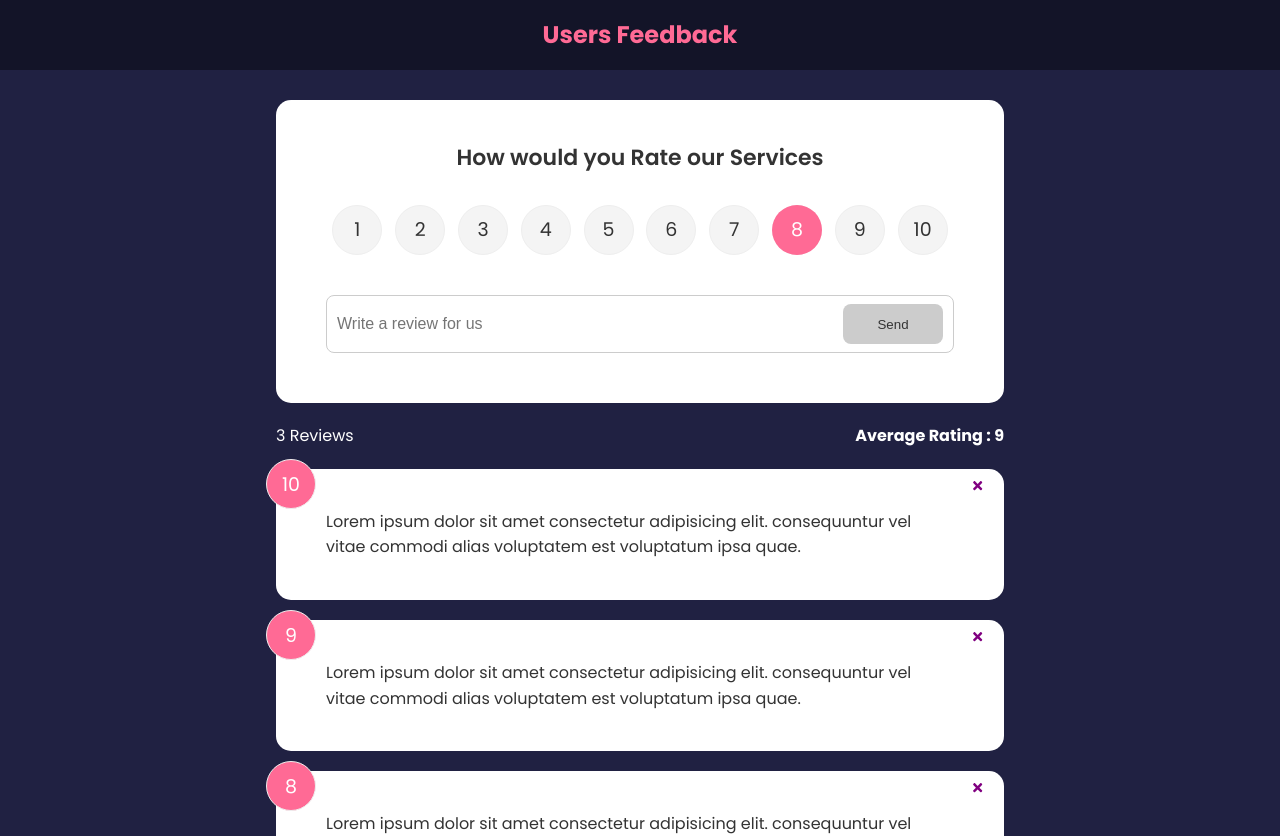
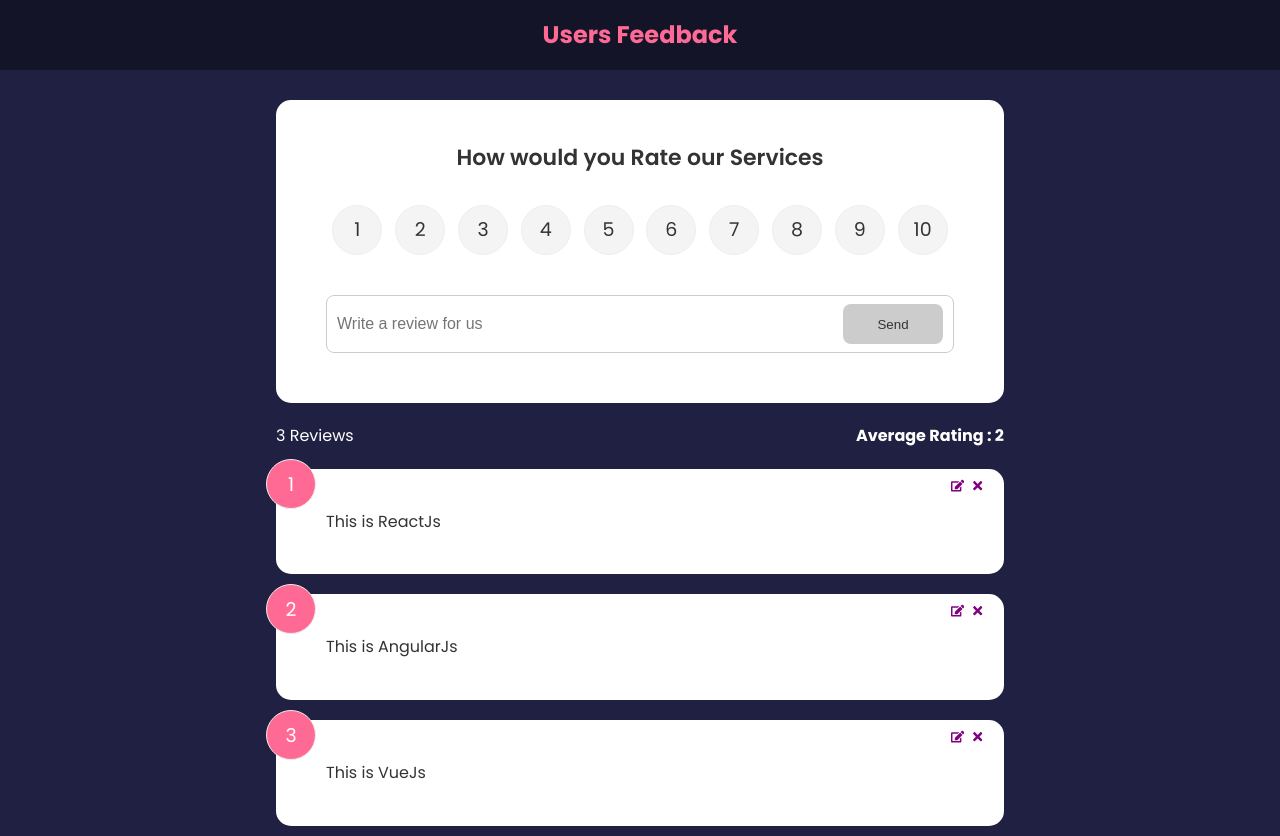
Before and after one commit to abdulsalam030/User-s-Feedback-App, a React (Create React App) app: page / in a window 1280 px wide. Shown: the top 836 px of the page. Built offline with nearby package versions, Linux system fonts and the light colour scheme.

Commit message:
little changes

```diff
--- a/src/App.js
+++ b/src/App.js
@@ -1,28 +1,15 @@
-import React, { useState } from "react";
-import { v4 as uuidv4 } from "uuid";
 import { BrowserRouter as Router, Routes, Route } from "react-router-dom";
 import Headers from "./components/Headers";
 import Feedbacklist from "./components/Feedbacklist";
-import FeedbackData from "./Data/FeedbackData";
 import FeedbackStats from "./components/FeedbackStats";
+import { FeedbackProvider } from "./context/FeedbackContext";
 import Form from "./components/Form";
 import About from "./Pages/About";
 import AboutIcon from "./components/AboutIcon";
 import "./App.css";
 function App() {
-  const [feedback, setFeedback] = useState(FeedbackData);
-
-  const addFeedback = (newFeedback) => {
-    newFeedback.id = uuidv4();
-    setFeedback([newFeedback, ...feedback]);
-    console.log(newFeedback);
-  };
-
-  const deleteFeedback = (id) => {
-    setFeedback(feedback.filter((item) => item.id !== id));
-  };
-
   return (
+    <FeedbackProvider>
     <Router>
       <Headers />
       <div className="container">
@@ -32,9 +19,9 @@
           path="/"
           element={
             <div>
-              <Form handleAdd={addFeedback} />
-              <FeedbackStats feedback={feedback} />
-              <Feedbacklist feedback={feedback} handleDelete={deleteFeedback} />
+              <Form  />
+              <FeedbackStats />
+              <Feedbacklist  />
             </div>
           }
         ></Route>
@@ -43,6 +30,7 @@
         <AboutIcon/>
       </div>
     </Router>
+    </FeedbackProvider>
   );
 }
 
--- a/src/components/FeedbackStats.jsx
+++ b/src/components/FeedbackStats.jsx
@@ -1,5 +1,9 @@
 import React from 'react'
-function FeedbackStats({feedback}) {
+import {useContext} from 'react'
+import FeedbackContext from '../context/FeedbackContext'
+function FeedbackStats() {
+  const {feedback} = useContext(FeedbackContext);
+
 
     let average = feedback.reduce((acc,cur)=> {
         return acc + cur.rating
--- a/src/components/Feedbackitem.jsx
+++ b/src/components/Feedbackitem.jsx
@@ -1,13 +1,20 @@
 import Card from "./shared/Card";
-import { FaTimes } from 'react-icons/fa';
-function Feedbackitem({item,handleDelete}) {
+import { FaTimes,FaEdit } from 'react-icons/fa';
+import {useContext} from 'react'
+import FeedbackContext from '../context/FeedbackContext'
+function Feedbackitem({item}) {
+  const {deleteFeedback,editFeedback} = useContext(FeedbackContext);
+
 
 
   return (
          <Card>
         <div className="num-display">{item.rating}</div>
-        <button className="close" onClick={()=> handleDelete(item.id) }>
+        <button className="close" onClick={()=> deleteFeedback(item.id) }>
             <FaTimes color="purple" />
+            </button>
+            <button onClick={() => editFeedback(item)} className="edit" >
+              <FaEdit color="purple" />
             </button>
         <div className="text-display">{item.text}</div>
         </Card>
--- a/src/components/Feedbacklist.jsx
+++ b/src/components/Feedbacklist.jsx
@@ -1,8 +1,11 @@
 import React from 'react'
 import { motion,AnimatePresence } from "framer-motion"
 import Feedbackitem from './Feedbackitem'
+import {useContext} from 'react'
+import FeedbackContext from '../context/FeedbackContext'
 
-function Feedbacklist({feedback,handleDelete}) {
+function Feedbacklist() {
+  const {feedback} = useContext(FeedbackContext);
 
   return (
     <div className='feedback-list'>
@@ -15,7 +18,6 @@
           key={item.id} >
           <Feedbackitem key={item.id}
            item={item}
-           handleDelete={handleDelete}
           />
           </motion.div>
         ))}
--- a/src/components/Form.jsx
+++ b/src/components/Form.jsx
@@ -1,13 +1,28 @@
-import React,{useState} from 'react'
+import React,{useState,useEffect} from 'react'
 import Card from './shared/Card'
 import Button from './shared/Button';
 import Rating from './Rating';
+import {useContext} from 'react'
+import FeedbackContext from '../context/FeedbackContext'
 
-function Form({handleAdd}) {
+function Form() {
     const [text,setText] = useState("");
     const [btnDisabled, setBtnDisabled] = useState(true);
     const [rating,setRating] = useState(10);
     const [message,setMessage] = useState(" ");
+    const {addFeedback,feedbackEdit,updateFeedback} = useContext(FeedbackContext);
+
+
+
+    useEffect(()=> {
+        if (feedbackEdit.edit === true) {
+            setBtnDisabled(false);
+            setText(feedbackEdit.item.text)
+            setRating(feedbackEdit.item.rating)
+        }
+    },[feedbackEdit])
+
+
 
     const handleText = (e) => {
         if(text === '' ) {
@@ -34,11 +49,18 @@
                 text,
                 rating,
             }
-            handleAdd(newFeedback);
+
+            if (feedbackEdit.edit === true ) {
+                updateFeedback(feedbackEdit.item.id, newFeedback )
+            } else {
+                addFeedback(newFeedback);
+            }
+
+
+            addFeedback(newFeedback);
             setText('');
 
         }
-
     }
   return (
     <Card>
--- a/src/components/Rating.jsx
+++ b/src/components/Rating.jsx
@@ -1,7 +1,15 @@
-import React,{useState} from 'react'
+import React,{useState,useContext,useEffect} from 'react'
+import FeedbackContext from '../context/FeedbackContext'
+
 
 function Rating({select}) {
     const [selected,setSelected] = useState(8)
+    const {feedbackEdit} = useContext(FeedbackContext);
+
+    useEffect(()=> {
+      setSelected(feedbackEdit.item.rating);
+    },[feedbackEdit])
+
 
 
     const handleChange = (e) => {
--- /dev/null
+++ b/src/context/FeedbackContext.js
@@ -0,0 +1,60 @@
+import { createContext, useState } from "react";
+import { v4 as uuidv4 } from "uuid";
+
+
+const FeedbackContext = createContext();
+
+export const FeedbackProvider = ({ children }) => {
+  const [feedback, setFeedback] = useState([
+    {
+      id: 1,
+      text: "This is ReactJs",
+      rating: 1,
+    },
+    {
+        id: 2,
+        text: "This is AngularJs",
+        rating: 2,
+      },
+      {
+        id: 3,
+        text: "This is VueJs",
+        rating: 3,
+      }
+  ]);
+
+  const [feedbackEdit,setFeedbackEdit] = useState({
+    item : {},
+    edit : false
+})
+
+// set item to be updated
+const editFeedback = (item) => {
+    setFeedbackEdit({
+        item,
+        edit: true
+    })
+}
+
+// update feedbackitem
+const updateFeedback = (id,updItem) => {
+    setFeedback(feedback.map((item)=> item.id === id ? {...item, ... updItem } : item ))
+}
+
+  const deleteFeedback = (id) => {
+    setFeedback(feedback.filter((item) => item.id !== id));
+  };
+  const addFeedback = (newFeedback) => {
+    newFeedback.id = uuidv4();
+    setFeedback([newFeedback, ...feedback]);
+    console.log(newFeedback);
+  };
+
+  return (
+    <FeedbackContext.Provider value={{feedback,deleteFeedback,addFeedback,editFeedback,feedbackEdit,updateFeedback}}>
+      {children}
+    </FeedbackContext.Provider>
+  );
+};
+
+export default FeedbackContext;
```
